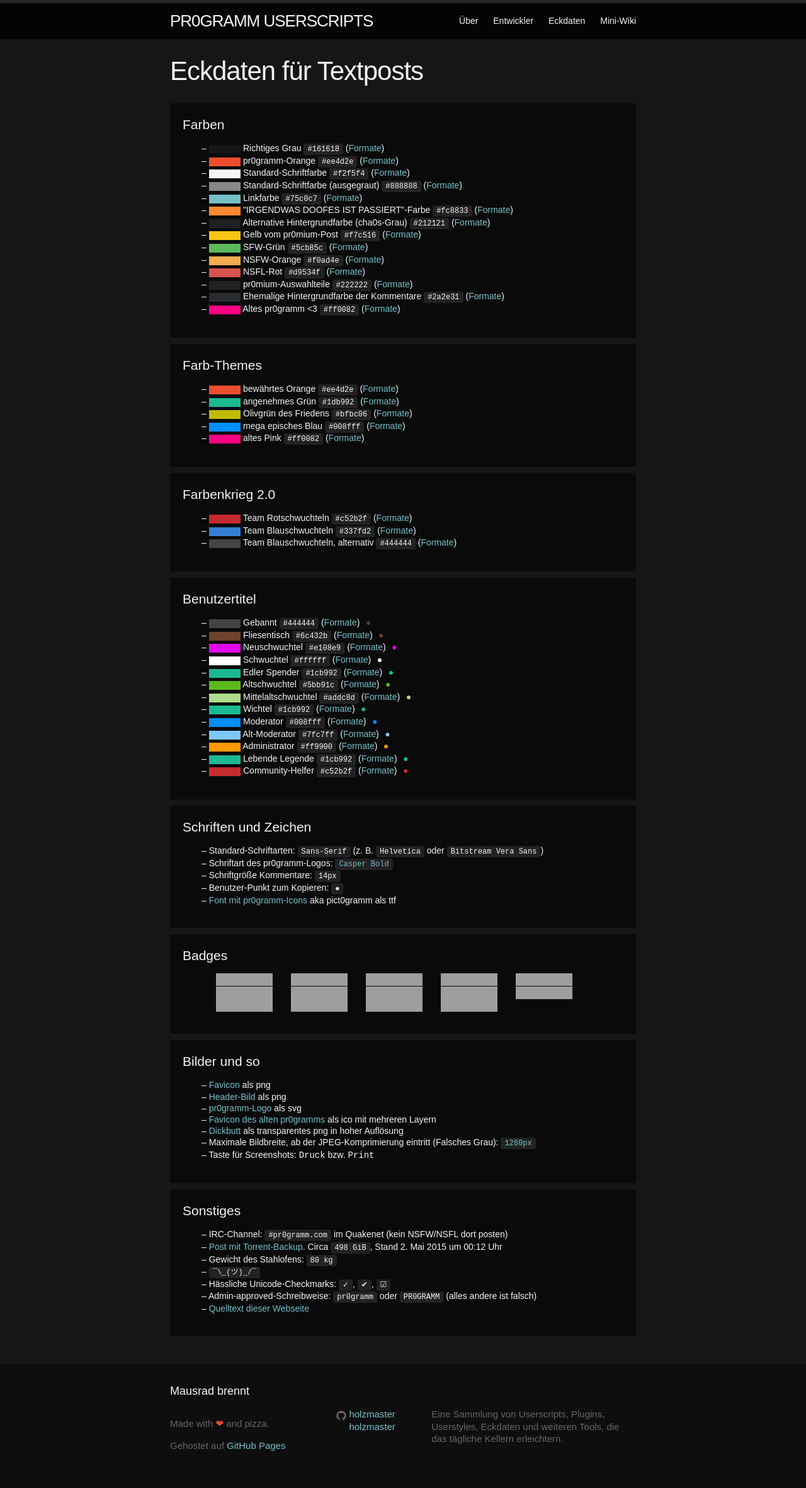
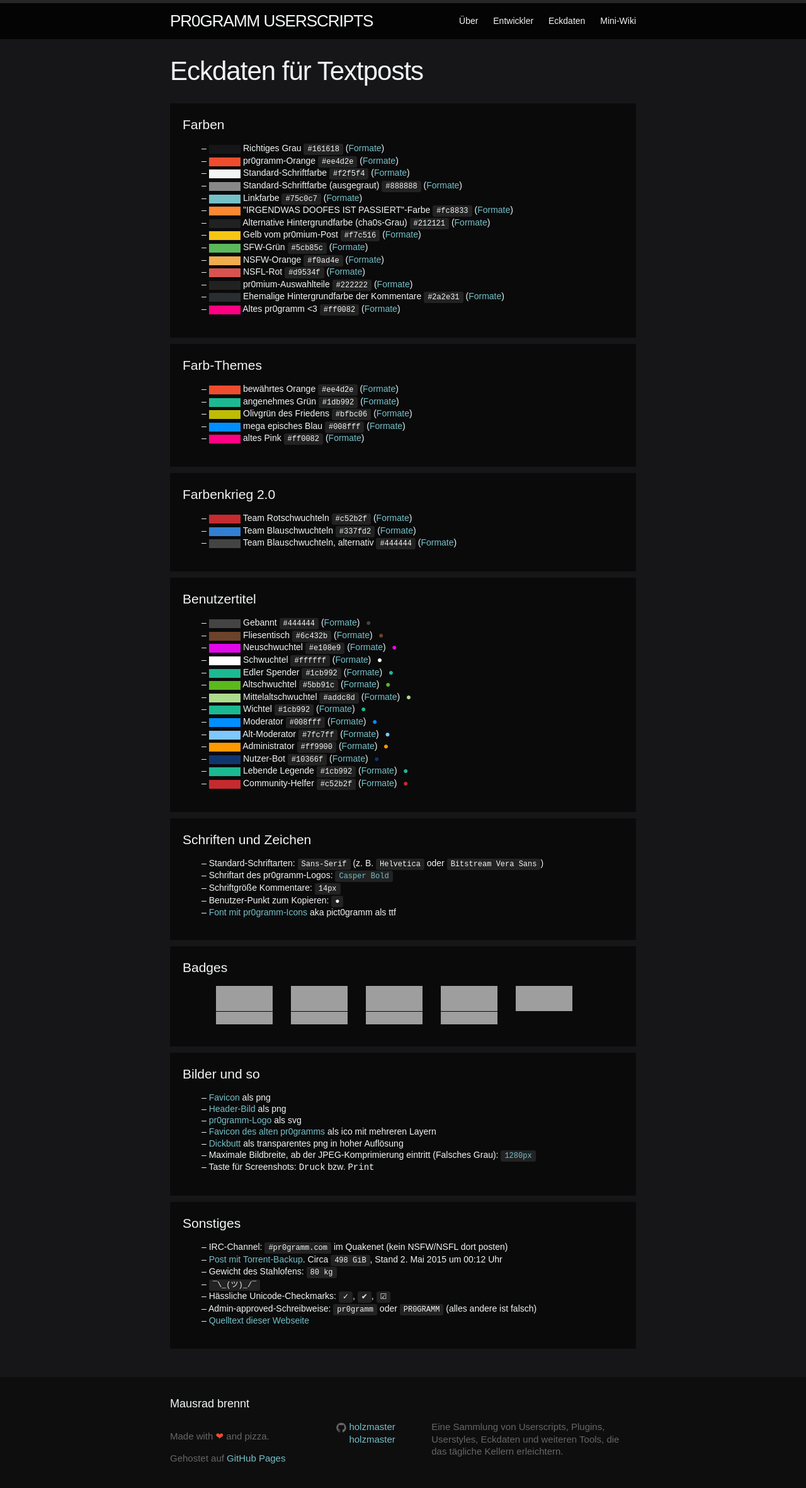
Before and after one commit to holzmaster/userscripts, a Jekyll site: the page built from eckdaten.html, in a window 1280 px wide, cut to the strip 0-2384 px from the top of the page. Shown: the top 2362 px of the strip at 63% size. Built offline with Jekyll 4.4.1, drawn with Linux system fonts in a browser that asks for light colours; grey boxes are pictures that could not be loaded.

Commit message:
Added nutzer-bot role

```diff
--- a/css/main.scss
+++ b/css/main.scss
@@ -112,6 +112,7 @@ $pr0-legende: #1cb992;
 $pr0-wichtel: #1cb992;
 $pr0-spender: #1cb992;
 $pr0-communityhelfer: #c52b2f;
+$pr0-nutzerbot: #10366f;
 
 $badge-color: #212121;
 
@@ -129,6 +130,7 @@ $badge-color: #212121;
 .um10:after { color: $pr0-mittelaltschwuchtel; }
 .um11:after { color: $pr0-altmoderator; }
 .um12:after { color: $pr0-communityhelfer; }
+.um13:after { color: $pr0-nutzerbot; }
 
 .badge {
 	color: #FFF;
--- a/eckdaten.html
+++ b/eckdaten.html
@@ -47,6 +47,10 @@ user_titles:
     name: Administrator
     css: um3
     color: ff9900
+  -
+    name: Nutzer-Bot
+    css: um13
+    color: 10366f
   -
     name: Lebende Legende
     css: um7
```
